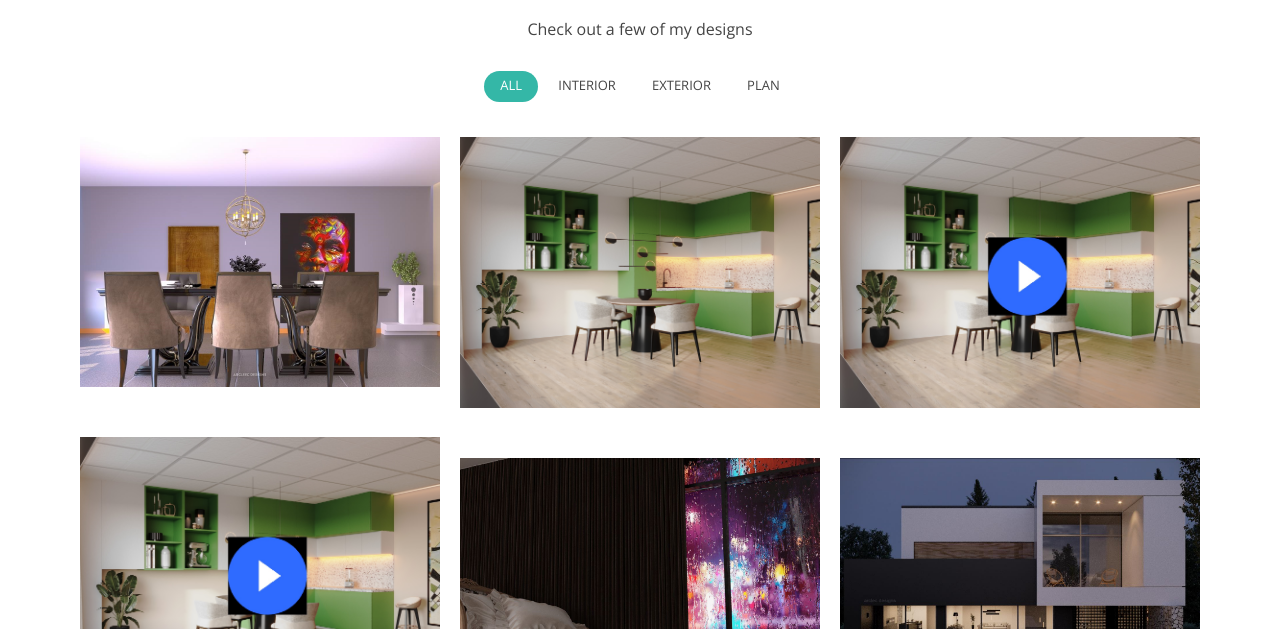
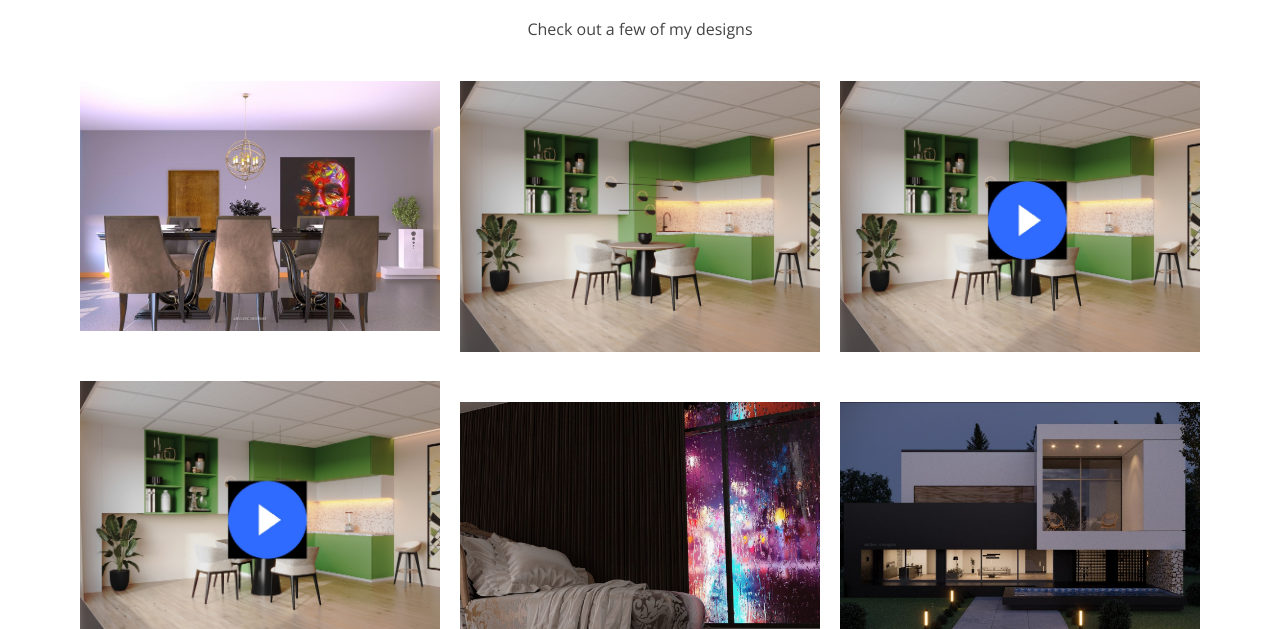
Before and after one commit to augustacv/augustacv.github.io, a plain HTML site: page portfolio.html in a window 1280 px wide. Shown: the part 171-800 px from the top of the page. Drawn offline with nearby package versions, Linux system fonts and the light colour scheme.

Commit message:
port update

```diff
--- a/portfolio.html
+++ b/portfolio.html
@@ -85,7 +85,7 @@
           <p>Check out a few of my designs</p>
         </div>
 
-        <div class="row" data-aos="fade-up" data-aos-delay="100">
+        <!-- <div class="row" data-aos="fade-up" data-aos-delay="100">
           <div class="col-lg-12 d-flex justify-content-center">
             <ul id="portfolio-flters">
               <li data-filter="*" class="filter-active">All</li>
@@ -94,7 +94,7 @@
               <li data-filter=".filter-plan">Plan</li>
             </ul>
           </div>
-        </div>
+        </div> -->
 
         <div class="row portfolio-container" data-aos="fade-up" data-aos-delay="200">
 
```
